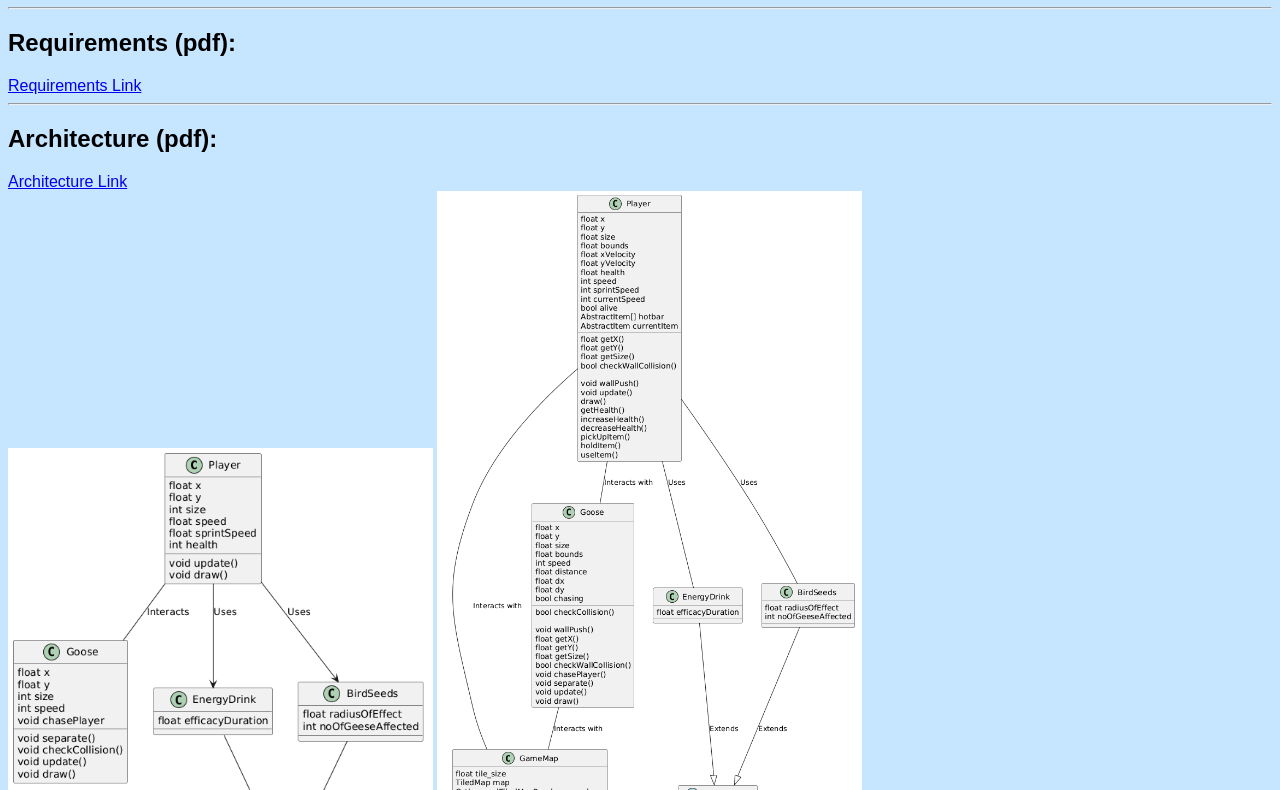
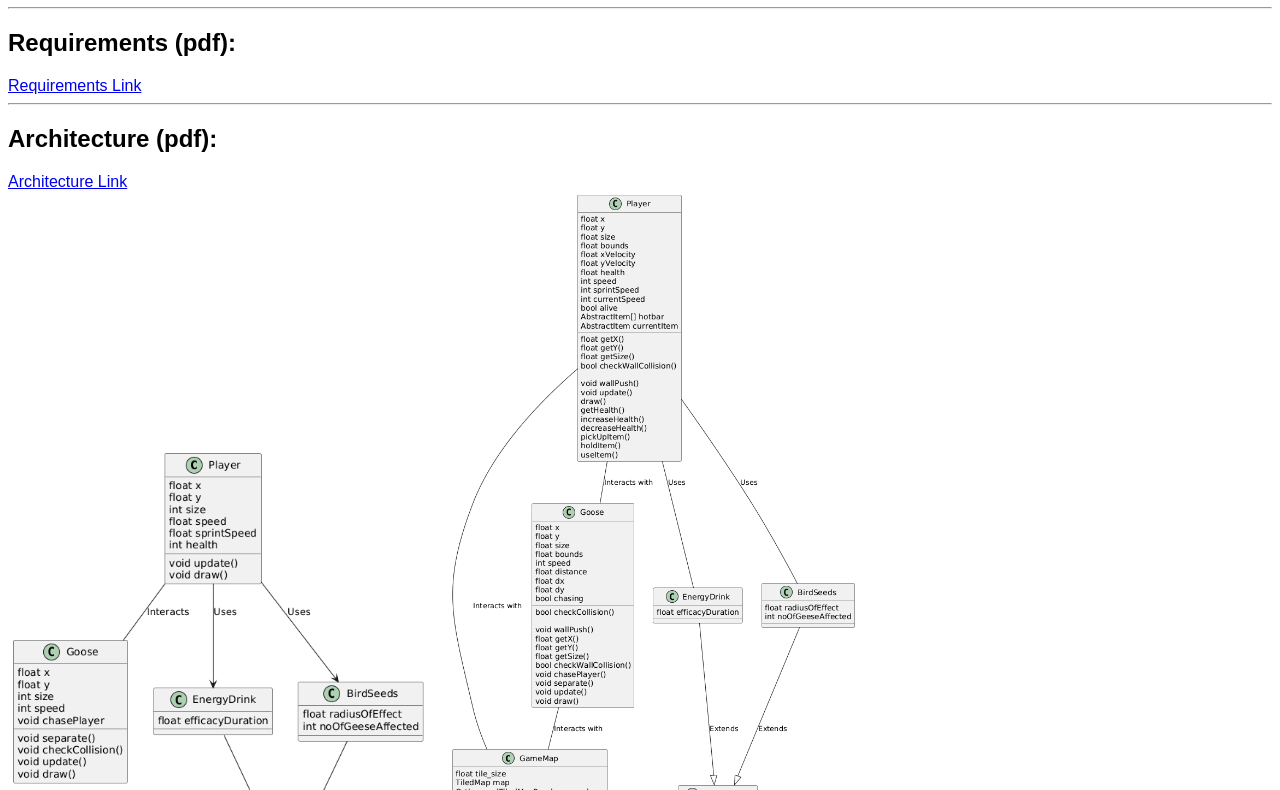
Before and after one commit to henryblack136/goose_project.github.io, a plain HTML site: page index.html in a window 1280 px wide. Shown: the part 73-863 px from the top of the page. Drawn offline with Linux system fonts and the light colour scheme.

Commit message:
Update index.html

```diff
--- a/index.html
+++ b/index.html
@@ -6,7 +6,6 @@
     <title>Goose Game Submission</title>
     <style>
         html {
-            background-color: rgb(198, 229, 255);
             font-family: sans-serif;
         }
         ul {
```
